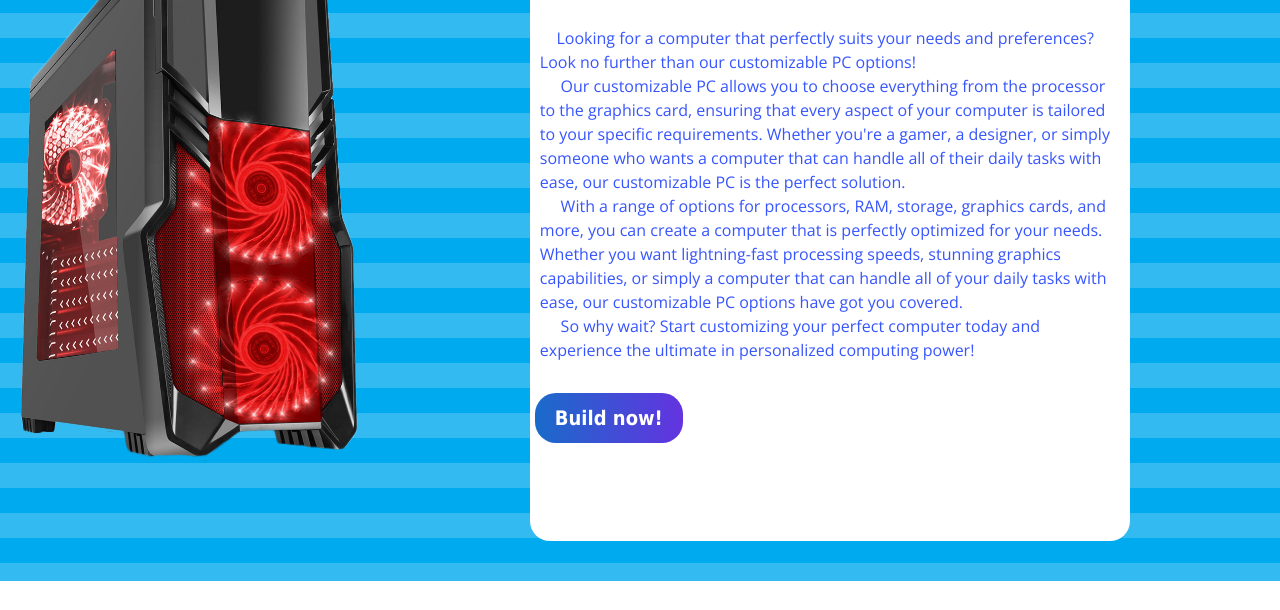
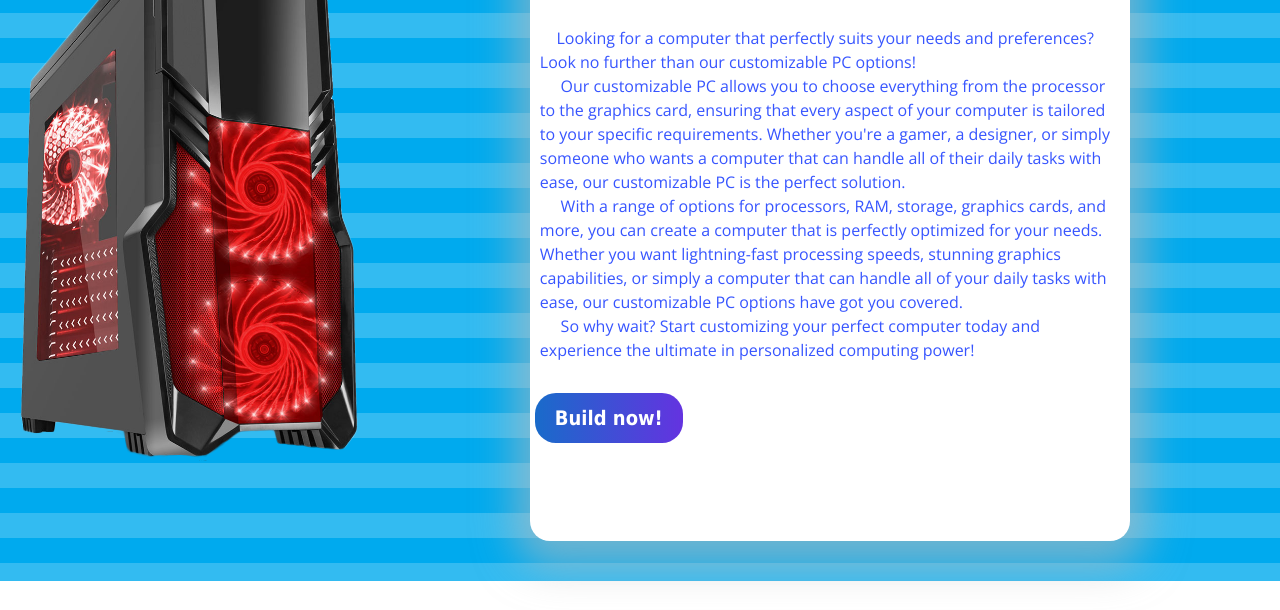
Before and after one commit to alex200376/CStation, a plain HTML site: page pc_create.html in a window 1280 px wide. Shown: the part 387-997 px from the top of the page. Drawn offline with nearby package versions, Linux system fonts and the light colour scheme; a script that the page names is missing.

Commit message:
modified:   pc_create.html

```diff
--- a/pc_create.html
+++ b/pc_create.html
@@ -188,6 +188,9 @@
   margin: 0 1rem;
   max-width: 600px;
   max-height: 700px;
+  box-shadow: 1px 11px 40px 16px rgba(189,187,187,0.59);
+-webkit-box-shadow: 1px 11px 40px 16px rgba(189,187,187,0.59);
+-moz-box-shadow: 1px 11px 40px 16px rgba(189,187,187,0.59);
 }
 
 .product-details h1 {
```
